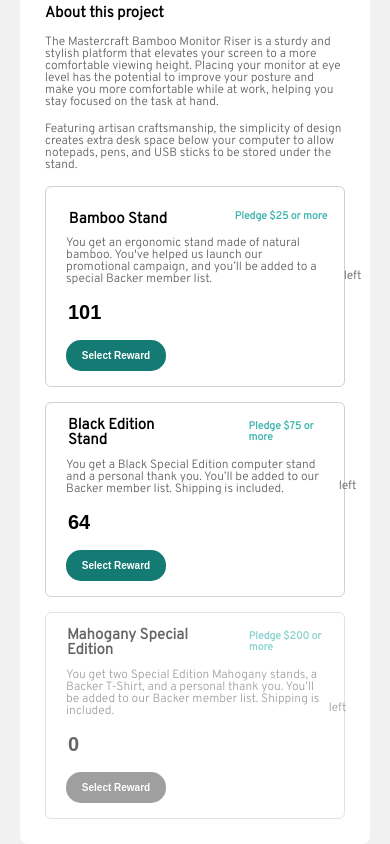
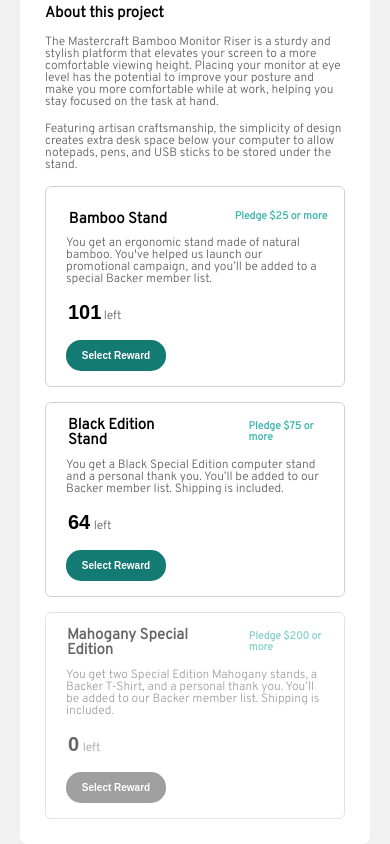
Before and after one commit to carolbianchini/crowdfunding-page-main, a plain HTML site: page index.html in a window 390 px wide. Shown: the part 611-1455 px from the top of the page. Drawn offline with Linux system fonts and the light colour scheme.

Commit message:
fixing label

```diff
--- a/CSS/style.css
+++ b/CSS/style.css
@@ -534,20 +534,14 @@ input:focus {
 }
 
 .mahogany label {
-    position: relative;
-    left: 25px;
-    bottom: 40px;
+    margin: 0 auto;
 }
 
 .black-edt label {
-    position: relative;
-    left: 35px;
-    bottom: 40px;
+    margin: 0 auto;
 }
 
 .bamboo label {
-    position: relative;
-    left: 40px;
-    bottom: 40px;
+    margin: 0 auto;
 }
 }
```
